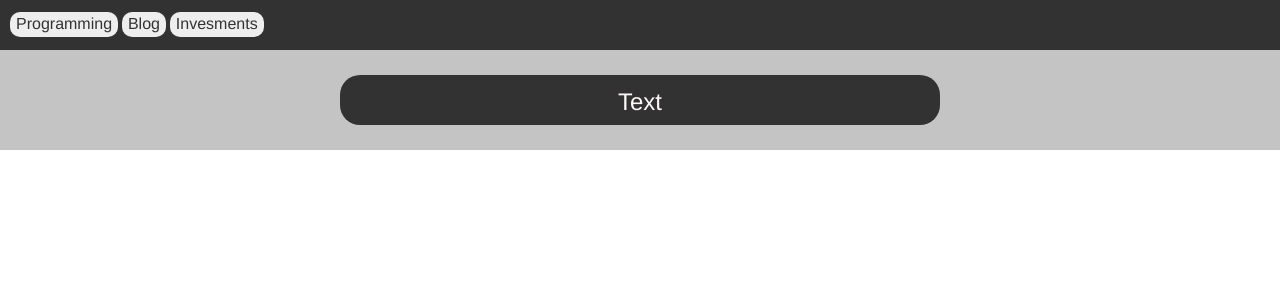
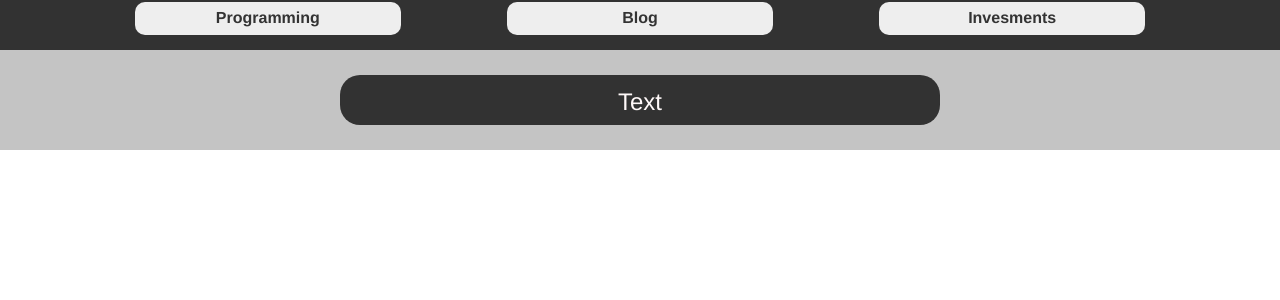
Before and after one commit to MuratovER/practice_app, a Django app: page / in a window 1280 px wide. Shown: the top 300 px of the page. Run offline with Django 3.2, Linux system fonts and the light colour scheme; some libraries are stand-ins or nearby versions.

Commit message:
normal header

```diff
--- a/mainsite/static/css/base.css
+++ b/mainsite/static/css/base.css
@@ -4,49 +4,56 @@ header {
 
 }
 
-nav {
+.header-btn-nav {
     height: 50px;
     background-color: #323232;
 }
+nav{
+    max-width: 1715px;
+    display: grid;
+    grid-column-gap: 10%;
+    grid-template-columns: repeat(3, 1fr);
+    margin: 0 auto;
+
+}
+
+@media (max-width:1715px){
+    nav {
+        max-width: 1015px;
+    }
+}
+
+@media (max-width:1015px){
+    nav {
+        max-width: 972px;
+    }
+}
+
+@media (max-width:992px){
+    nav {
+        max-width: 750px;
+    }
+}
+
+@media (max-width:762px){
+    nav {
+        max-width: none;
+    }
+}
 
 
-.header-btn-programming {
+.header-btn{
 
     background-color: #EEE;
-    margin-top: 12px;
-    margin-left: 10px;
     border-radius: 10px ;
     border: none;
     text-align: center;
     text-decoration: none;
     display: inline-block;
     font-size: 16px;
-}
-
-.header-btn-blog {
-
-    background-color: #EEE;
-    margin-top: 12px;
-    border-radius: 10px ;
-    border: none;
-    text-align: center;
-    text-decoration: none;
-    display: inline-block;
-    font-size: 16px;
-}
-
-
-.header-btn-invesment {
-
-    background-color: #EEE;
-    margin-top: 10px;
-    border-radius: 10px ;
-    border: none;
-    text-align: center;
-    text-decoration: none;
-    display: inline-block;
-    font-size: 16px;
-    margin-right: 10px;
+    font-weight: 800;
+    padding: 5px;
+    margin: 2px;
 }
 
 .introduction {
--- a/mainsite/templates/base.html
+++ b/mainsite/templates/base.html
@@ -12,10 +12,11 @@
         <script src="{% static 'js/blog.js' %}"></script>
     </head>
         <header>
-        <nav>
-            <button class="header-btn-programming" type="sumbit" onclick="location.href='{% url 'programming' %}'">Programming</button>
-            <button class="header-btn-blog" type="sumbit" onclick="location.href='{% url 'programming' %}'">Blog</button>
-            <button class="header-btn-invesment" type="sumbit" onclick="location.href='{% url 'programming' %}'">Invesments</button>
+            <div class="header-btn-nav">
+            <nav>
+            <button class="header-btn" type="sumbit" onclick="location.href='{% url 'programming' %}'">Programming</button>
+            <button class="header-btn" type="sumbit" onclick="location.href='{% url 'programming' %}'">Blog</button>
+            <button class="header-btn" type="sumbit" onclick="location.href='{% url 'programming' %}'">Invesments</button>
 {#         {% if user.is_authenticated %}#}
 {#              <button type="sumbit" onclick="location.href='{% url 'logout' %}'">Выход</button>#}
 {#              <a href="{% url 'apps_list' %}">Apps</a>#}
@@ -23,7 +24,8 @@
 {#              <button type="sumbit" onclick="location.href='{% url 'login' %}'" >Войти</button>#}
 {#            <button type="sumbit" onclick="location.href='{% url 'signup' %}'">Регистрация</button>#}
 {#         {% endif %}#}
-        </nav>
+            </nav>
+            </div>
         <div class="introduction">
             <div class="introsuction_text">
                 Text
--- /dev/null
+++ b/requirements.txt
@@ -0,0 +1 @@
+Django~=3.2.10
```
Also changed, not shown: 1 other file.
